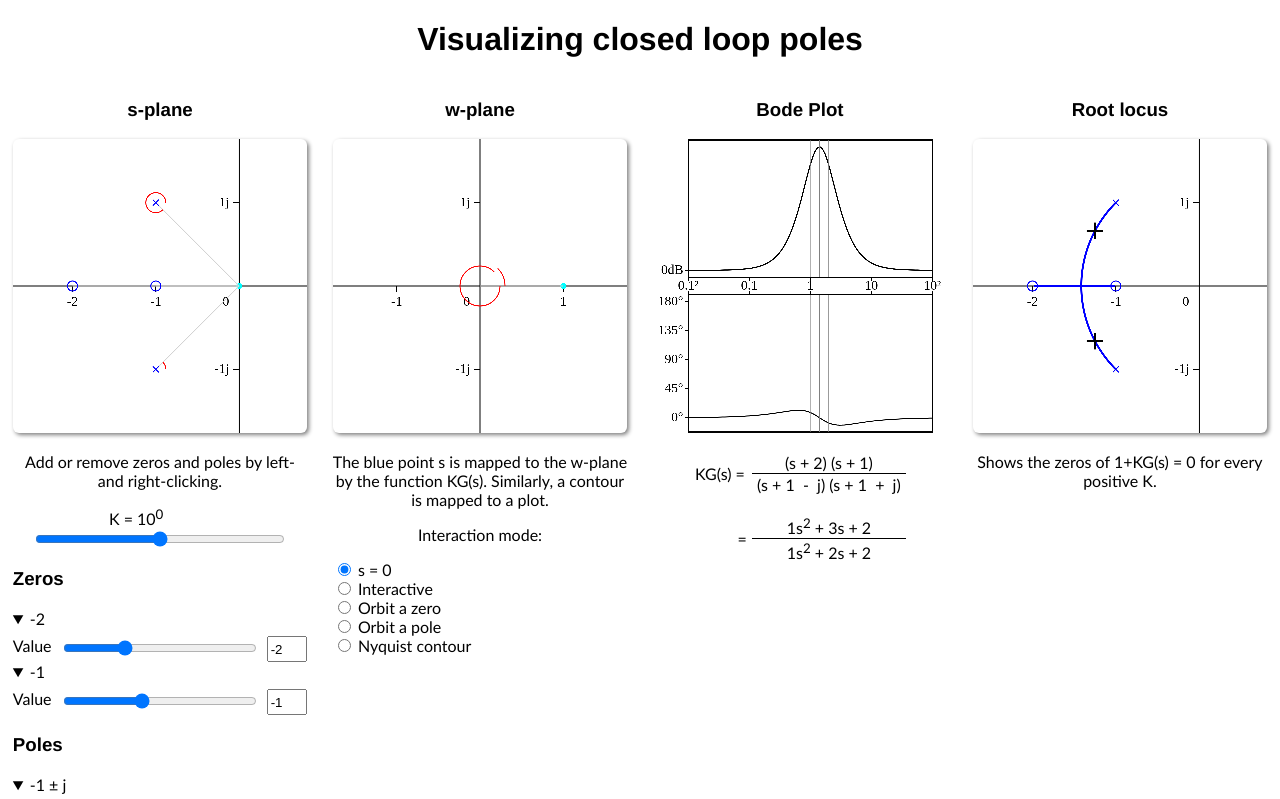
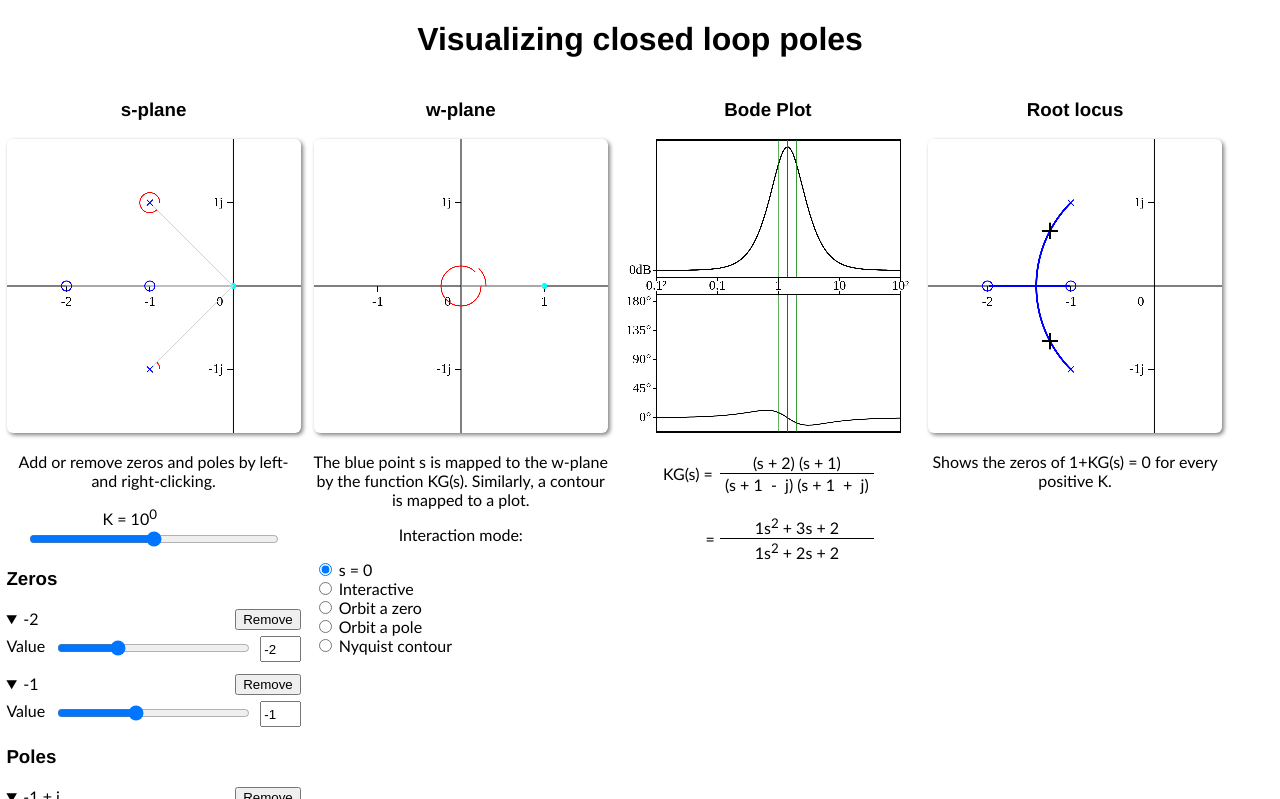
Before and after one commit to geelenb/Cauchy, a plain HTML site: page index.html in a window 1280 px wide. Both pictures are taken after a click on the element 159 px from the left and 286 px from the top of the page. Shown: the top 799 px of the page. Drawn offline with Linux system fonts and the light colour scheme.

Commit message:
overwrite with web version

```diff
--- a/index.css
+++ b/index.css
@@ -11,7 +11,7 @@ body > div.column {
     text-align: center;
     width: 23vw;
     float: left;
-    margin: 0 1vw;
+    margin: 0 .5vw;
 }
 
 body > div#credits {
@@ -56,6 +56,18 @@ p, div {
     text-align: left;
 }
 
+#pz_table details {
+    margin-bottom: 12px;
+}
+
+#pz_table summary div {
+    display: inline;
+}
+
+#pz_table summary button {
+    float: right;
+}
+
 #pz_table details > div {
     display: grid;
     grid-template-columns: 5ex auto 5ex;
@@ -70,3 +82,8 @@ p, div {
 #pz_table p {
     margin: 0;
 }
+
+#pz_table button.restart {
+    /*display: block;*/
+    /*margin: 24px auto 0;*/
+}
--- a/index.js
+++ b/index.js
@@ -10,9 +10,17 @@ const rl_ctx = document.getElementById('rlocus_canvas').getContext('2d');
 const krange = document.getElementById('krange');
 
 
-const zeros = [Complex(-2)];
-const poles = [Complex(-1, 1), Complex(-1, -1)];
+const zeros = [];
+const poles = [];
 let K = 1;
+
+function init_default() {
+	zeros.splice(0, zeros.length, Complex(-2));
+	poles.splice(0, poles.length, Complex(-1, 1), Complex(-1, -1));
+	K = 1;
+}
+
+init_default();
 
 function init_from_args() {
 	try {
@@ -41,17 +49,16 @@ function init_from_args() {
 	}
 }
 
-init_from_args()
+init_from_args();
 
 function update_location() {
 	const get_param = [
-		...zeros.map(s => 'zero=' + s.toString()),
-		...poles.map(s => 'pole=' + s.toString()),
+		...zeros.map(s => 'zero=' + s.round(3).toString()),
+		...poles.map(s => 'pole=' + s.round(3).toString()),
 	].join("&").replaceAll('i', 'j').replaceAll(' ', '');
 	// parent.location.hash = get_param;
 	window.history.replaceState(null, null, window.location.pathname + "?" + get_param)
 }
-
 
 const mul = (a, b) => a.mul(b);
 
@@ -961,19 +968,15 @@ class BodePlot {
 		// const l = poles.filter(p => p.equals(Complex.ZERO)).length -
 		//     zeros.filter(z => z.equals(Complex.ZERO)).length;
 
-        const pz_merged_sorted = [...poles, ...zeros];
-
 		const ctx = this.ctx;
 		ctx.save();
-        ctx.strokeStyle = 'gray';
 		ctx.lineWidth = .5 * sharpness;
-        pz_merged_sorted.forEach(p => {
+
+		const draw_vertical_lines = p => {
 			const omega_n = p.abs();
 			if (p.im < 0) {
 				return;
 			}
-
-            // todo: kleur (pool: rood, np: blauw)
 
 			const x = this.omega_pow_to_x(math.log10(omega_n));
 			ctx.beginPath();
@@ -985,7 +988,13 @@ class BodePlot {
 			ctx.moveTo(x, this.mag_bottom);
 			ctx.lineTo(x, this.mag_top);
 			ctx.stroke();
-        });
+		};
+
+		ctx.strokeStyle = 'red';
+		poles.forEach(draw_vertical_lines);
+		ctx.strokeStyle = 'green';
+		zeros.forEach(draw_vertical_lines);
+
 		ctx.restore();
 	}
 
@@ -1035,7 +1044,7 @@ class GDescription {
             if (roots.length == 0) {
                 return '1';
             }
-            const complex_to_str = c => (c.re < 0 || (c.re == 0 && c.im < 0)) ? c.toString() : ('+' + c.toString());
+			const complex_to_str = c => (c.re < 0 || (c.re == 0 && c.im < 0)) ? c.round(3).toString() : ('+' + c.round(3).toString());
 			const complex_to_s_minus = c => Complex.ZERO.equals(c) ? 's' : '(s' + complex_to_str(Complex(0).sub(c)) + ')';
             const add_spacing = s => s.replaceAll('i', 'j').replaceAll('+', '&nbsp+&nbsp').replaceAll('-', '&nbsp-&nbsp');
 
@@ -1044,7 +1053,7 @@ class GDescription {
             let html = roots.map(complex_to_s_minus).map(add_spacing).join('&nbsp;');
 
             if (roots.length == 1) {
-                html = html.substr(1, html.length - 2)
+				html = html.substring(1, html.length - 1)
             }
 
             return html
@@ -1105,17 +1114,24 @@ class PZ_Table {
 				details.open = true;
                 const arg = p.arg() / math.PI * 180;
                 if (p.im === 0) {
+					const summary = p.round(3).toString().replace('i', 'j')
                     details.innerHTML = `
-                        <summary>${p.toString().replace('i', 'j')}</summary>
+                        <summary>
+                        	<div>${summary}</div>
+                        	<button class="remove">Remove</button>
+                        </summary>
 						<div>
 							<p>Value</p>
 							<input type="range" value="${p.re}" concept="re" min="-5" max="5" step=".1">
 							<input type="text" value="${p.re}" concept="re">
                         </div>`;
                 } else {
-					const summary = p.toString().replace('i', 'j').replace('+', '±');
+					const summary = p.round(3).toString().replace('i', 'j').replace('+', '±');
 					details.innerHTML = `
-                        <summary>${summary}</summary>
+                        <summary>
+                        	<div>${summary}</div>
+                        	<button class="remove">Remove</button>
+                        </summary>
                         <div>
 							<p>Real</p>
 							<input type="range" value="${p.re}" concept="re" min="-5" max="5" step=".1">
@@ -1131,8 +1147,8 @@ class PZ_Table {
                         	<input type="text" value="${arg}" concept="arg">
                         </div>`;
 				}
-                details.querySelectorAll('input').forEach(input => {
-                    input.p = p;
+				details.querySelectorAll('input, button').forEach(input => {
+					details.p = p;
 				});
 
 				details.p = p;
@@ -1143,7 +1159,7 @@ class PZ_Table {
             list.filter(p => p.im < 0).forEach(p => {
                 const details = details_list.find(summ => summ.p.conjugate().equals(p));
                 details.querySelectorAll('input').forEach(input => {
-                    input.conj = p;
+					details.conj = p;
                 });
             });
 
@@ -1154,6 +1170,7 @@ class PZ_Table {
 		table_for_list(zeros).forEach(t => this.root.appendChild(t));
 		this.root.insertAdjacentHTML('beforeend', '<h3>Poles</h3>');
 		table_for_list(poles).forEach(t => this.root.appendChild(t));
+		this.root.insertAdjacentHTML('beforeend', '<button class="restart">Restart</button>');
 
         this.add_eventlisteners();
     }
@@ -1164,9 +1181,30 @@ class PZ_Table {
 			old.im = new_.im;
 		};
 
+		this.root.querySelectorAll('button.remove').forEach(button => {
+			const details = button.closest('details');
+			button.addEventListener('click', (event) => {
+				const newpoles = poles.filter(p => p != details.p && p != details.conj);
+				poles.splice(0, poles.length, ...newpoles);
+				const newzeros = zeros.filter(p => p != details.p && p != details.conj);
+				zeros.splice(0, zeros.length, ...newzeros);
+
+				details.remove();
+				RL.recalculate_accurately();
+				IN.redraw();
+				OUT.recalculate();
+				OUT.redraw();
+				G_desc.update();
+				bode.recalculate();
+				bode.redraw();
+				update_location();
+			});
+		})
+
 		this.root.querySelectorAll('input').forEach(input => {
 			const details = input.closest('details');
-            const summary = details.getElementsByTagName('summary')[0];
+			const summary = details.querySelector('summary > div');
+
 			input.addEventListener('input', event => {
 				if (input.type === 'range') {
 					input.nextElementSibling.value = input.value;
@@ -1175,9 +1213,9 @@ class PZ_Table {
 				}
 
 				const concept = input.attributes['concept'].value;
-                if (input.conj !== undefined) {
+				if (details.conj !== undefined) {
+					// pole or zero PAIR; update both
 					let new_p;
-                    // pole or zero PAIR; update both
 					if (concept == 'abs' || concept == 'arg') {
 						new_p = Complex({
 							arg: details.querySelector('input[concept=arg]').value * math.PI / 180,
@@ -1194,11 +1232,11 @@ class PZ_Table {
 						details.querySelectorAll('input[concept=abs]').forEach(input => input.value = new_p.abs());
 					}
 
-                    set_complex(input.p, new_p);
-					set_complex(input.conj, new_p.conjugate());
-					summary.innerHTML = new_p.toString().replace('i', 'j').replace('+', '±');
+					set_complex(details.p, new_p);
+					set_complex(details.conj, new_p.conjugate());
+					summary.innerHTML = new_p.round(3).toString().replace('i', 'j').replace('+', '±');
 				} else {
-                    input.p.re = parseFloat(input.value);
+					details.p.re = parseFloat(input.value);
 					summary.innerHTML = input.value;
                 }
 
@@ -1225,6 +1263,16 @@ class PZ_Table {
 				})
 			}
 		})
+
+		this.root.querySelector('button.restart').addEventListener('click', (event) => {
+			init_default();
+
+			RL.recalculate_accurately();
+			G_desc.update();
+			PZT.update();
+			update_location();
+			layoutchanged(); // calls redraw_all
+		});
 	}
 }
 
```
Also changed, not shown: index.html (line endings or trailing spaces). Lines whose indentation alone changed are shown as unchanged.
